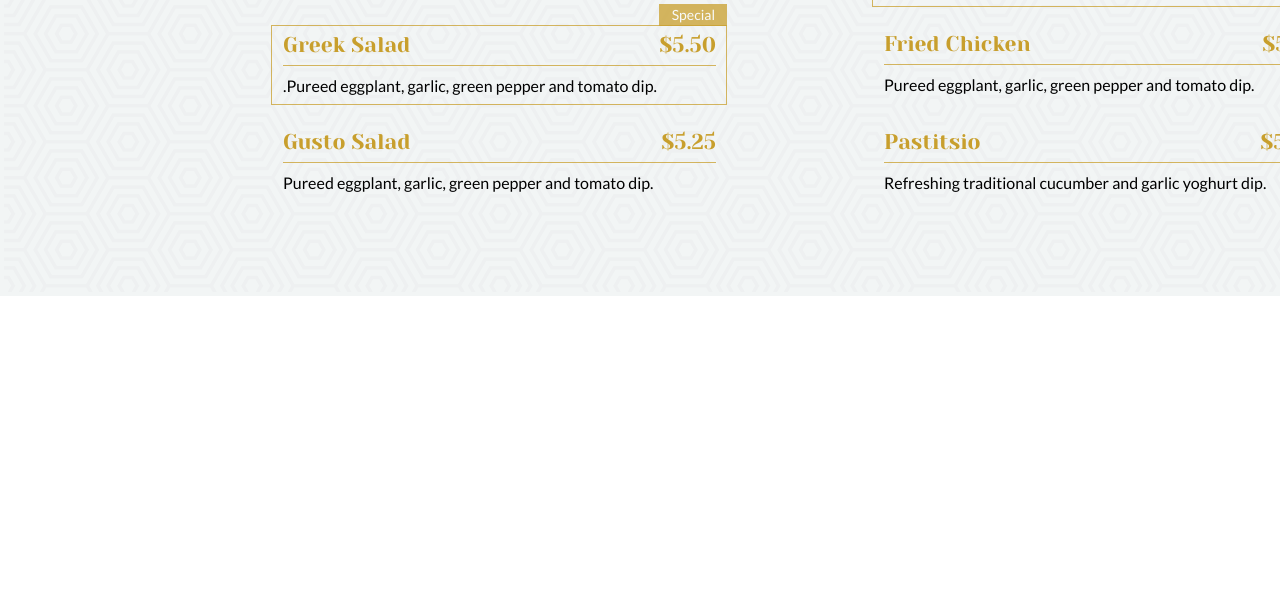
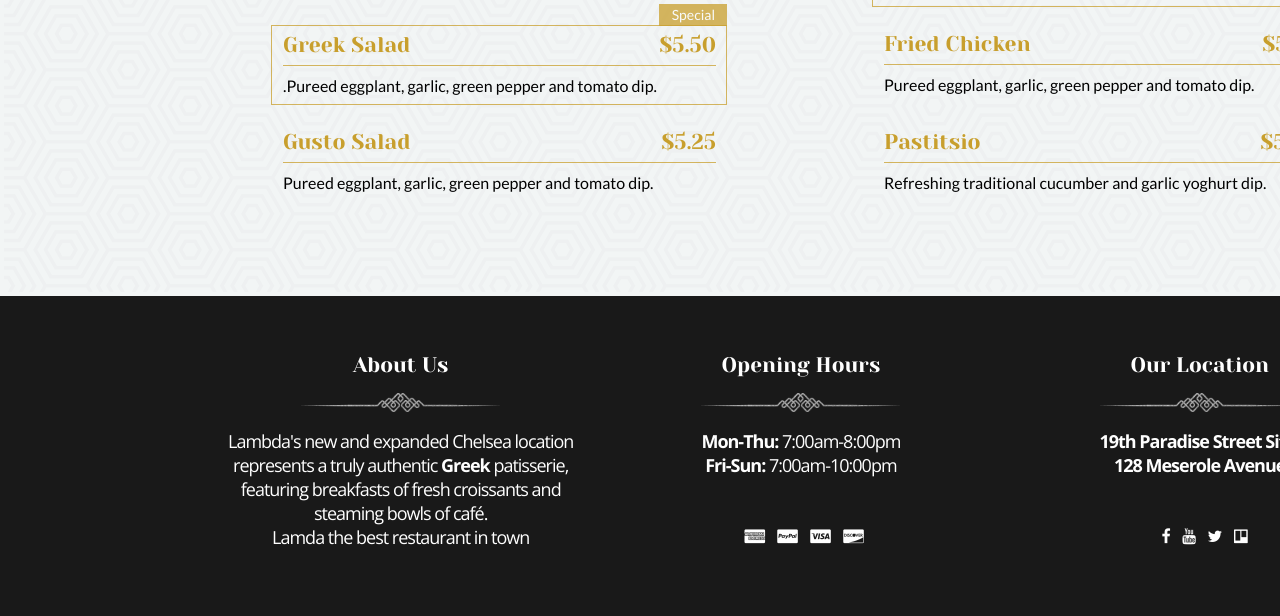
Before and after one commit to VadimKragel/Front-end_Lab1, a plain HTML site: page index.html in a window 1280 px wide. Shown: the part 1456-2072 px from the top of the page. Before the commit the page ends 1752 px from the top, so only its background shows below. Drawn offline with Linux system fonts and the light colour scheme.

Commit message:
Footer #1

```diff
--- a/index.html
+++ b/index.html
@@ -11,12 +11,24 @@
   <div class="container">
     <div class="title-text">LAMBDA</div>
     <div class="nav">
-      <div><div>Home</div></div>
-      <div><div>About</div></div>
-      <div><div>Igredients</div></div>
-      <div><div>Menu</div></div>
-      <div><div>Reviews</div></div>
-      <div><div>Reservations</div></div>
+      <div>
+        <div>Home</div>
+      </div>
+      <div>
+        <div>About</div>
+      </div>
+      <div>
+        <div>Igredients</div>
+      </div>
+      <div>
+        <div>Menu</div>
+      </div>
+      <div>
+        <div>Reviews</div>
+      </div>
+      <div>
+        <div>Reservations</div>
+      </div>
     </div>
     <div class="socials">
       <i class="fa fa-twitter fa-lg"></i>
@@ -141,6 +153,38 @@
 </section>
 <section id="reviews"></section>
 <section id="reservations"></section>
-<footer></footer>
+<footer>
+  <div class="container">
+    <div>
+      <div class="header-text">About Us</div>
+      <div class="divider"><img src="images/divider2.png" alt="divider"></div>
+      <div class="text">Lambda's new and expanded Chelsea location<br>represents a truly authentic <b>Greek</b>
+        patisserie,<br>featuring breakfasts of fresh croissants and<br>steaming bowls of café.<br>Lamda the best restaurant in town
+      </div>
+    </div>
+    <div>
+      <div class="header-text">Opening Hours</div>
+      <div class="divider"><img src="images/divider2.png" alt="divider"></div>
+      <div class="text"><b>Mon-Thu:</b> 7:00am-8:00pm<br><b>Fri-Sun:</b> 7:00am-10:00pm</div>
+      <div class="cards">
+        <i class="fa fa-cc-amex"></i>
+        <i class="fa fa-cc-paypal"></i>
+        <i class="fa fa-cc-visa"></i>
+        <i class="fa fa-cc-discover"></i>
+      </div>
+    </div>
+    <div>
+      <div class="header-text">Our Location</div>
+      <div class="divider"><img src="images/divider2.png" alt="divider"></div>
+      <div class="text"><b>19th Paradise Street Sitia<br>128 Meserole Avenue</b></div>
+      <div class="socials">
+        <i class="fa fa-facebook"></i>
+        <i class="fa fa-youtube"></i>
+        <i class="fa fa-twitter"></i>
+        <i class="fa fa-trello"></i>
+      </div>
+    </div>
+  </div>
+</footer>
 </body>
 </html>
--- a/styles.css
+++ b/styles.css
@@ -9,13 +9,15 @@
 }
 
 @font-face {
-  font-family: 'OpenSans-Regular';
+  font-family: 'OpenSans';
   src: url("fonts/Opensans-Regular.ttf");
+  font-weight: normal;
 }
 
 @font-face {
-  font-family: 'OpenSans-Bold';
+  font-family: 'OpenSans';
   src: url("fonts/Opensans-Bold.ttf");
+  font-weight: bold;
 }
 
 @font-face {
@@ -49,7 +51,6 @@ header .container {
   display: flex;
   flex-direction: row;
   align-items: end;
-  justify-content: stretch;
   height: 81px;
 }
 
@@ -88,6 +89,69 @@ header .socials {
   width: 83px;
   padding-bottom: 12px;
   margin-left: 7px;
+}
+
+footer {
+  height: 320px;
+  background-color: #191919;
+}
+
+footer .container {
+  width: 71.5%;
+  height: inherit;
+  margin: auto;
+  display: flex;
+  flex-direction: row;
+  justify-content: stretch;
+}
+
+footer .container > div {
+  padding-top: 57px;
+  color: #fefefe;
+  text-align: center;
+}
+
+footer .container > div:nth-child(2) {
+  margin-left: 128px;
+}
+
+footer .container > div:nth-child(3) {
+  margin-left: 199px;
+}
+
+footer .cards {
+  display: flex;
+  justify-content: space-between;
+  width: 60%;
+  margin: 51px 43px auto;
+}
+
+footer .socials {
+  display: flex;
+  justify-content: space-between;
+  width: 43%;
+  margin: 51px 62px auto;
+}
+
+footer .header-text {
+  font-family: 'YesevaOne', sans-serif;
+  font-size: 21px;
+}
+
+footer .divider > img {
+  width: 199px;
+}
+
+footer .divider {
+  margin-top: 16px;
+  margin-bottom: 13px;
+}
+
+footer .text {
+  font-family: 'OpenSans', sans-serif;
+  font-size: 18px;
+  line-height: 24px;
+  letter-spacing: -1px;
 }
 
 #promo {
```
Also changed, not shown: images/divider2.png (added).
